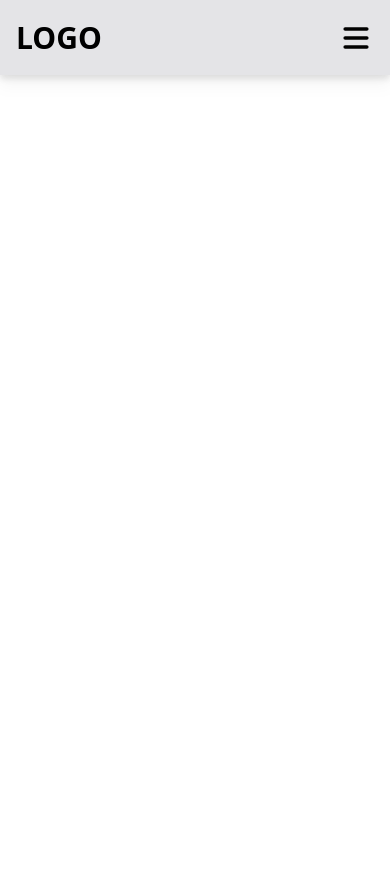
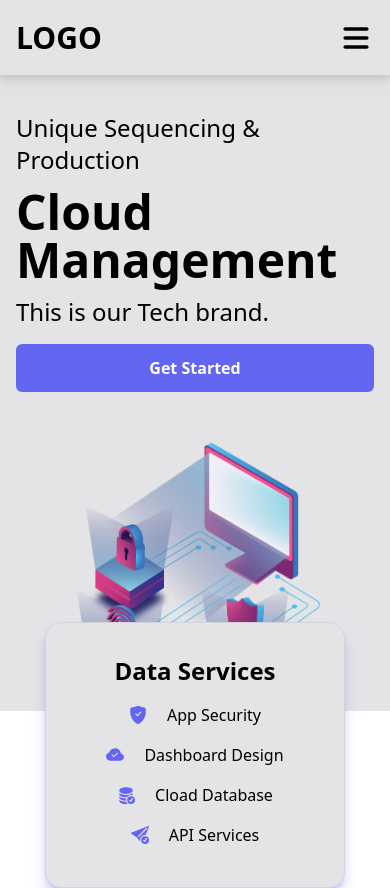
Before and after one commit to Mhamad-Raad/company-website1, a React (Create React App) app: page / in a window 390 px wide. Before the commit the page ends 844 px from the top, so only its background shows below. Built offline with nearby package versions, Linux system fonts and the light colour scheme.

Commit message:
add responsive home screen

```diff
--- a/src/App.scss
+++ b/src/App.scss
@@ -0,0 +1,3 @@
+main {
+  @apply px-2 bg-zinc-200 lg:px-4;
+}
--- a/src/App.tsx
+++ b/src/App.tsx
@@ -1,6 +1,7 @@
 import { FC } from 'react';
 
 import Navbar from './components/Navbar/Navbar';
+import Hero from './components/Hero/Hero';
 
 import './App.scss';
 
@@ -8,6 +9,9 @@ const App: FC<{}> = () => {
   return (
     <div className='app'>
       <Navbar />
+      <main>
+        <Hero />
+      </main>
     </div>
   );
 };
--- a/src/components/Hero/Hero.tsx
+++ b/src/components/Hero/Hero.tsx
@@ -1,9 +1,54 @@
 import { FC } from 'react';
+
+import {
+  BsDatabaseFillCheck,
+  BsFillSendCheckFill,
+  BsShieldFillCheck,
+  BsFillCloudCheckFill,
+} from 'react-icons/bs';
+
+import bgImg from '../assets/cyber-bg.png';
 
 const Hero: FC<{}> = () => {
   return (
-    <section className='w-full h-screen bg-zinc-200'>
-    Hero
+    <section className='relative w-full h-fit flex flex-col justify-between max-sm: pt-20'>
+      <div className='grid md:grid-cols-2 max-w-[1240px] m-auto'>
+        <div className='flex flex-col justify-center md:items-start w-full px-2 py-8'>
+          <p className='text-2xl'>Unique Sequencing & Production</p>
+          <h1 className='py-3 text-5xl md:text-7xl font-bold'>
+            Cloud Management
+          </h1>
+          <p className='text-2xl'>This is our Tech brand.</p>
+          <button
+            type='button'
+            className='bg-indigo-500 text-white py-3 px-6 sm:w-[60%] my-4'
+          >
+            Get Started
+          </button>
+        </div>
+        <img src={bgImg} alt='Background image' className='w-full h-fit' />
+        <div className='absolute bottom-[-16%] max-[400px]:bottom-[-25%] flex flex-col justify-center items-center md:min-w-[768px] md:left-1/2 transform md:-translate-x-1/2 py-8 border border-zinc-300  shadow-lg shadow-indigo-500/40 rounded-2xl bg-zinc-200 max-sm: py-4  max-sm:w-[80%]  max-sm:left-[10%]'>
+          <h2 className='font-bold text-2xl mb-2'>Data Services</h2>
+          <div className='flex flex-wrap justify-between items-center max-sm:justify-center'>
+            <p className='flex px-4 py-2 gap-5 items-center'>
+              <BsShieldFillCheck className='text-indigo-500 text-lg' /> App
+              Security
+            </p>
+            <p className='flex px-4 py-2 gap-5 items-center'>
+              <BsFillCloudCheckFill className='text-indigo-500 text-lg' />
+              Dashboard Design
+            </p>
+            <p className='flex px-4 py-2 gap-5 items-center'>
+              <BsDatabaseFillCheck className='text-indigo-500 text-lg' /> Cload
+              Database
+            </p>
+            <p className='flex px-4 py-2 gap-5 items-center'>
+              <BsFillSendCheckFill className='text-indigo-500 text-lg' /> API
+              Services
+            </p>
+          </div>
+        </div>
+      </div>
     </section>
   );
 };
```
